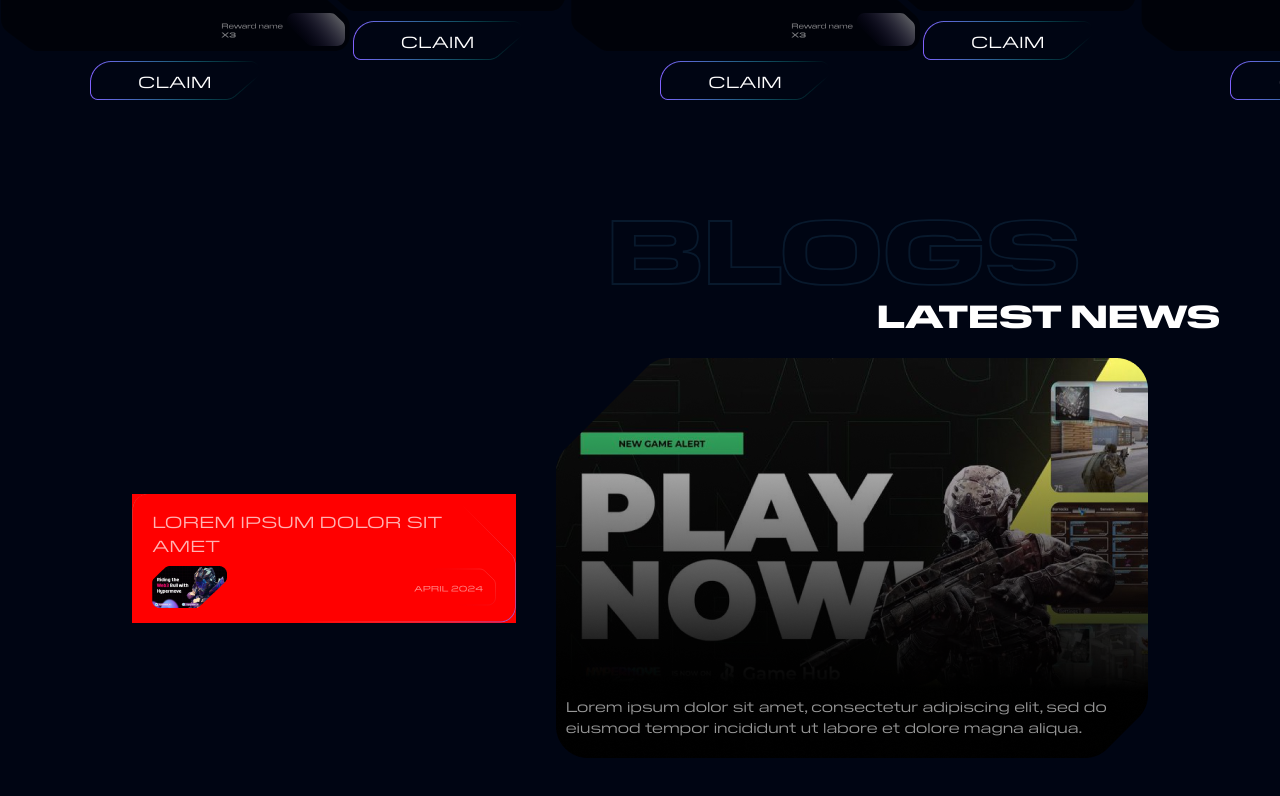
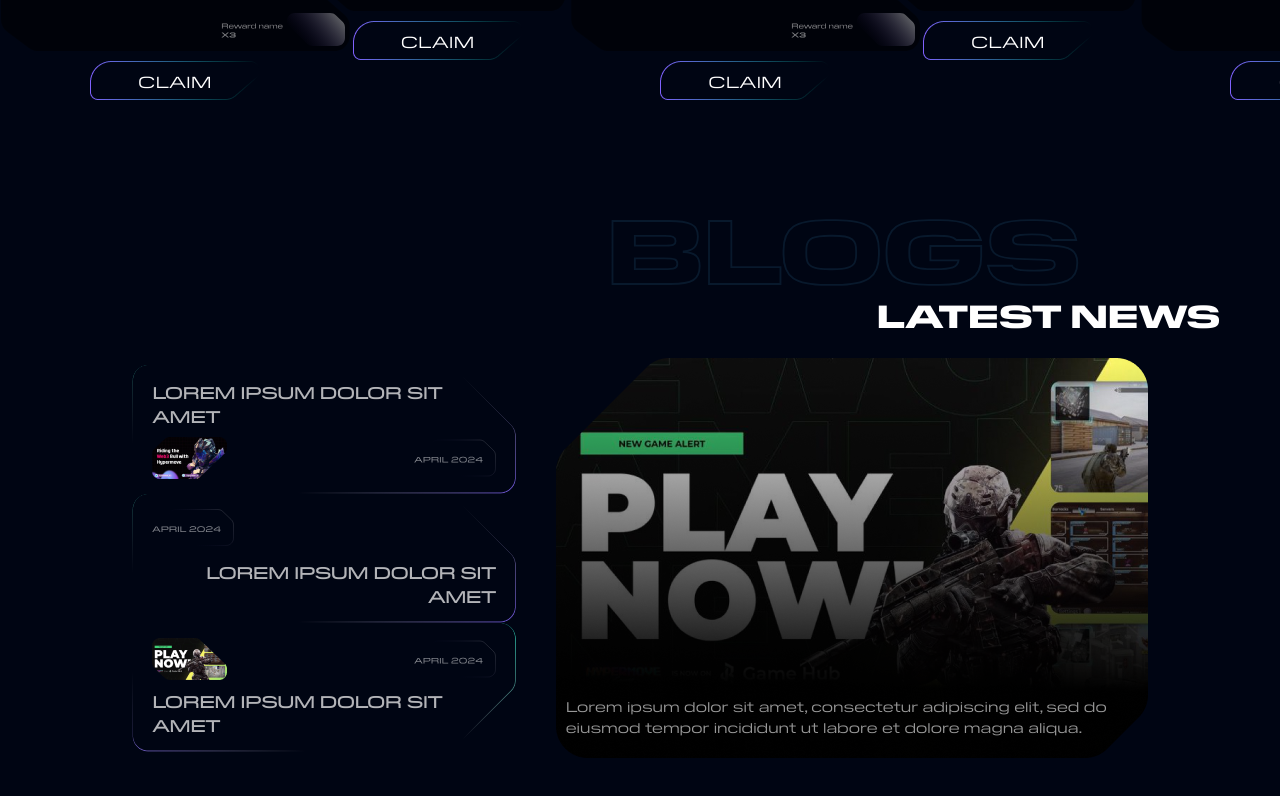
Before and after one commit to Basit46/hypermove, a React (Vite) app: page / in a window 1280 px wide. Shown: the part 3273-4069 px from the top of the page. Built offline with nearby package versions, Linux system fonts and the light colour scheme.

Commit message:
Added changes

```diff
--- a/src/components/Blog.jsx
+++ b/src/components/Blog.jsx
@@ -3,6 +3,8 @@ import blogImg from "../assets/blogImg.png";
 import border1 from "../assets/articleBorder1.png";
 import date1 from "../assets/articleDate1.svg";
 import img1 from "../assets/articleImg1.png";
+import border2 from "../assets/articleBorder2.png";
+import img2 from "../assets/articleImg2.png";
 
 const Blog = () => {
   return (
@@ -16,17 +18,46 @@ const Blog = () => {
 
       <div className="mt-[20px] relative flex justify-center h-fit gap-[40px] items-center">
         <div className="h-full">
-          <div className="bg-[red]">
-            <div className="article1 relative flex justify-center items-center hover:translate-x-[-100px] duration-200 hover:bg-article-gradient cursor-pointer">
+          <div className="group cursor-pointer">
+            <div className="article1 relative flex justify-center items-center group-hover:translate-x-[-100px] duration-200 group-hover:bg-article-gradient">
               <img src={border1} alt="border" />
               <div className="absolute w-full h-full px-[20px] py-[15px] flex flex-col justify-between">
-                <p className="text-[16px] opacity-70 uppercase">
+                <p className="text-[16px] font-semibold opacity-70 uppercase">
                   Lorem ipsum dolor sit amet
                 </p>
                 <div className="flex justify-between">
                   <img src={img1} alt="article" />
                   <img src={date1} alt="article" />
                 </div>
+              </div>
+            </div>
+          </div>
+
+          <div className="group cursor-pointer">
+            <div className="article1 relative flex justify-center items-center group-hover:translate-x-[-100px] duration-200 group-hover:bg-article-gradient">
+              <img src={border1} alt="border" />
+              <div className="absolute w-full h-full px-[20px] py-[15px] flex flex-col justify-between">
+                <div className="flex justify-between">
+                  <img src={date1} alt="article" />
+                </div>
+                <p className="text-[16px] text-end font-semibold opacity-70 uppercase">
+                  Lorem ipsum dolor sit amet
+                </p>
+              </div>
+            </div>
+          </div>
+
+          <div className="group cursor-pointer">
+            <div className="article2 relative flex justify-center items-center group-hover:translate-x-[-100px] duration-200 group-hover:bg-article-gradient">
+              <img src={border2} alt="border" />
+              <div className="absolute w-full h-full px-[20px] py-[15px] flex flex-col justify-between">
+                <div className="flex justify-between">
+                  <img src={img2} alt="article" />
+                  <img src={date1} alt="article" />
+                </div>
+                <p className="text-[16px] font-semibold opacity-70 uppercase">
+                  Lorem ipsum dolor sit amet
+                </p>
               </div>
             </div>
           </div>
--- a/src/index.css
+++ b/src/index.css
@@ -544,4 +544,87 @@
       210.873px 0.5px
     );
   }
+  .blog .article2 {
+    width: 383.5px;
+    height: 129px;
+    clip-path: polygon(
+      210.873px 129px,
+      16px 129px,
+      16px 129px,
+      13.48582523px 128.79712px,
+      11.10081024px 128.20976px,
+      8.87686801px 127.26984px,
+      6.84591152px 126.00928px,
+      5.03985375px 124.46px,
+      3.49060768px 122.65392px,
+      2.23008629px 120.62296px,
+      1.29020256px 118.39904px,
+      0.70286947px 116.01408px,
+      0.5px 113.5px,
+      0.5px 64.75px,
+      0.5px 39.0051px,
+      0.5px 39.0051px,
+      0.54866769px 37.7773061px,
+      0.69323152px 36.5648368px,
+      0.93153263px 35.3729007px,
+      1.26141216px 34.2067064px,
+      1.68071125px 33.0714625px,
+      2.18727104px 31.9723776px,
+      2.77893267px 30.9146603px,
+      3.45353728px 29.9035192px,
+      4.20892601px 28.9441629px,
+      5.04294px 28.0418px,
+      28.0609px 5.03677px,
+      28.0609px 5.03677px,
+      28.9630488px 4.20384245px,
+      29.9220704px 3.4494528px,
+      30.9327676px 2.77575355px,
+      31.9899432px 2.1848972px,
+      33.0884px 1.67903625px,
+      34.2229408px 1.2603232px,
+      35.3883684px 0.93091055px,
+      36.5794856px 0.6929508px,
+      37.7910952px 0.54859645px,
+      39.018px 0.5px,
+      64.7864px 0.5px,
+      210.873px 0.5px,
+      368px 0.5px,
+      368px 0.5px,
+      370.51408px 0.70286893px,
+      372.89904px 1.29020064px,
+      375.12296px 2.23008251px,
+      377.15392px 3.49060192px,
+      378.96px 5.03984625px,
+      380.50928px 6.84590288px,
+      381.76984px 8.87685919px,
+      382.70976px 11.10080256px,
+      383.29712px 13.48582037px,
+      383.5px 16px,
+      383.5px 58.1199px,
+      383.5px 58.1199px,
+      383.451339px 59.3476939px,
+      383.306792px 60.5601632px,
+      383.068513px 61.7520993px,
+      382.738656px 62.9182936px,
+      382.319375px 64.0535375px,
+      381.812824px 65.1526224px,
+      381.221157px 66.2103397px,
+      380.546528px 67.2214808px,
+      379.791091px 68.1808371px,
+      378.957px 69.0832px,
+      323.546px 124.463px,
+      323.546px 124.463px,
+      322.643746px 125.295951px,
+      321.684648px 126.050368px,
+      320.673902px 126.724097px,
+      319.616704px 127.314984px,
+      318.51825px 127.820875px,
+      317.383736px 128.239616px,
+      316.218358px 128.569053px,
+      315.027312px 128.807032px,
+      313.815794px 128.951399px,
+      312.589px 129px,
+      210.873px 129px
+    );
+  }
 }
```
Also changed, not shown: src/assets/articleBorder2.png (added), src/assets/articleImg2.png (added).
